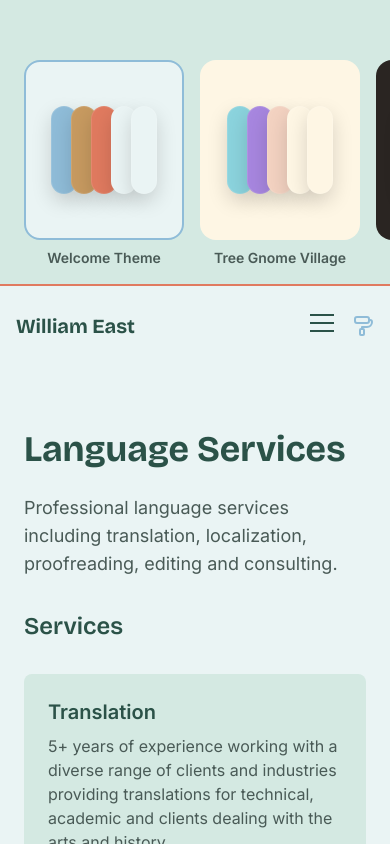
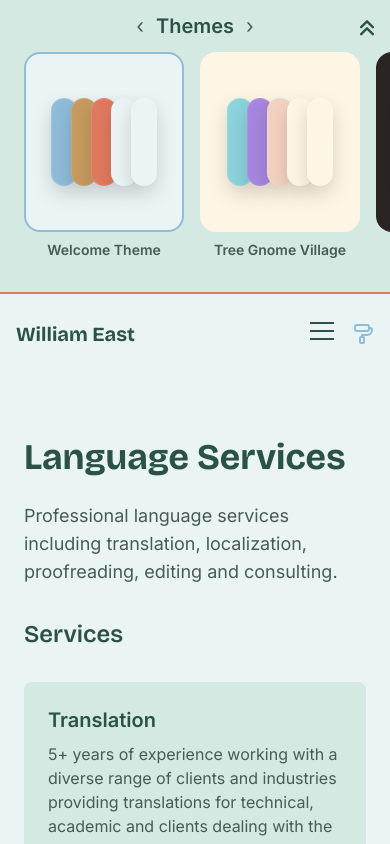
Before and after one commit to wjbetech/blogfolio, a Next.js app: page /language-services in a window 390 px wide. Both pictures are taken after a click on the button 362 px from the left and 42 px from the top of the page. Shown: the top 844 px of the page. Built offline with nearby package versions, Linux system fonts and the light colour scheme; no server answers.

Commit message:
fix: keep ThemeDrawer title centered regardless of resolution
Replace flex layout with a three-column grid (1fr auto 1fr) so the
title + scroll arrows stay perfectly centred while the close button
remains on the right. Prevents the title from shifting or falling
off-screen on smaller breakpoints.

```diff
--- a/src/components/ThemeSelector/ThemeDrawer/ThemeDrawer.tsx
+++ b/src/components/ThemeSelector/ThemeDrawer/ThemeDrawer.tsx
@@ -82,21 +82,21 @@ export default function ThemeDrawer({
       role="dialog"
       aria-modal="true"
       aria-labelledby="theme-drawer-title"
-      className={`grid overflow-hidden border-b-2 bg-bg-200 border-b-accent-300 transition-all duration-300 ease-in-out ${
-        open ? "grid-rows-[1fr] opacity-100" : "grid-rows-[0fr] opacity-0"
+      className={`overflow-hidden border-b-2 bg-bg-200 border-b-accent-300 transition-all duration-300 ease-in-out ${
+        open ? "max-h-[500px] opacity-100" : "max-h-0 opacity-0"
       }`}>
-      <div className="min-h-0">
-        <div className="max-w-7xl mx-auto py-2 flex items-center justify-between">
-          <div className="flex items-center gap-2 mx-auto max-w-7xl">
+      {/* Title bar — full width, explicitly centred, completely decoupled from carousel */}
+      <div className="relative w-full py-2 px-4 sm:px-6 lg:px-8">
+        <div className="flex items-center justify-center gap-2">
           <button
             type="button"
             aria-label="Scroll themes left"
             onClick={() => carouselRef.current?.scrollLeft()}
-              className="hidden md:inline-flex items-center text-xl p-1 cursor-pointer hover:opacity-80">
+            className="inline-flex items-center text-xl p-1 cursor-pointer hover:opacity-80 shrink-0">
             ‹
           </button>
 
-            <h3 id="theme-drawer-title" className="text-xl font-semibold text-headline">
+          <h3 id="theme-drawer-title" className="text-xl font-semibold text-headline text-center shrink-0">
             Themes
           </h3>
 
@@ -104,22 +104,22 @@ export default function ThemeDrawer({
             type="button"
             aria-label="Scroll themes right"
             onClick={() => carouselRef.current?.scrollRight()}
-              className="hidden md:inline-flex items-center text-xl p-1 cursor-pointer hover:opacity-80">
+            className="inline-flex items-center text-xl p-1 cursor-pointer hover:opacity-80 shrink-0">
             ›
           </button>
         </div>
 
-          <div>
         <button
           onClick={onClose}
           aria-label="Close theme drawer"
-              className="py-2 pr-6 cursor-pointer text-headline">
+          className="absolute right-4 sm:right-6 lg:right-8 top-1/2 -translate-y-1/2 cursor-pointer text-headline shrink-0">
           <UpArrowIcon />
         </button>
       </div>
-        </div>
 
-        <div className="max-w-7xl mx-auto">
+      {/* Carousel — constrained width, scrolls independently below title */}
+      <div className="w-full">
+        <div className="max-w-7xl mx-auto pb-4">
           <ThemeDrawerCarousel ref={carouselRef} active={active} onSelect={(id) => onSelect(id)} />
         </div>
       </div>
```
Also changed, not shown: 1 other file (tests, documents, lock files or other folders). Lines whose indentation alone changed are shown as unchanged.
